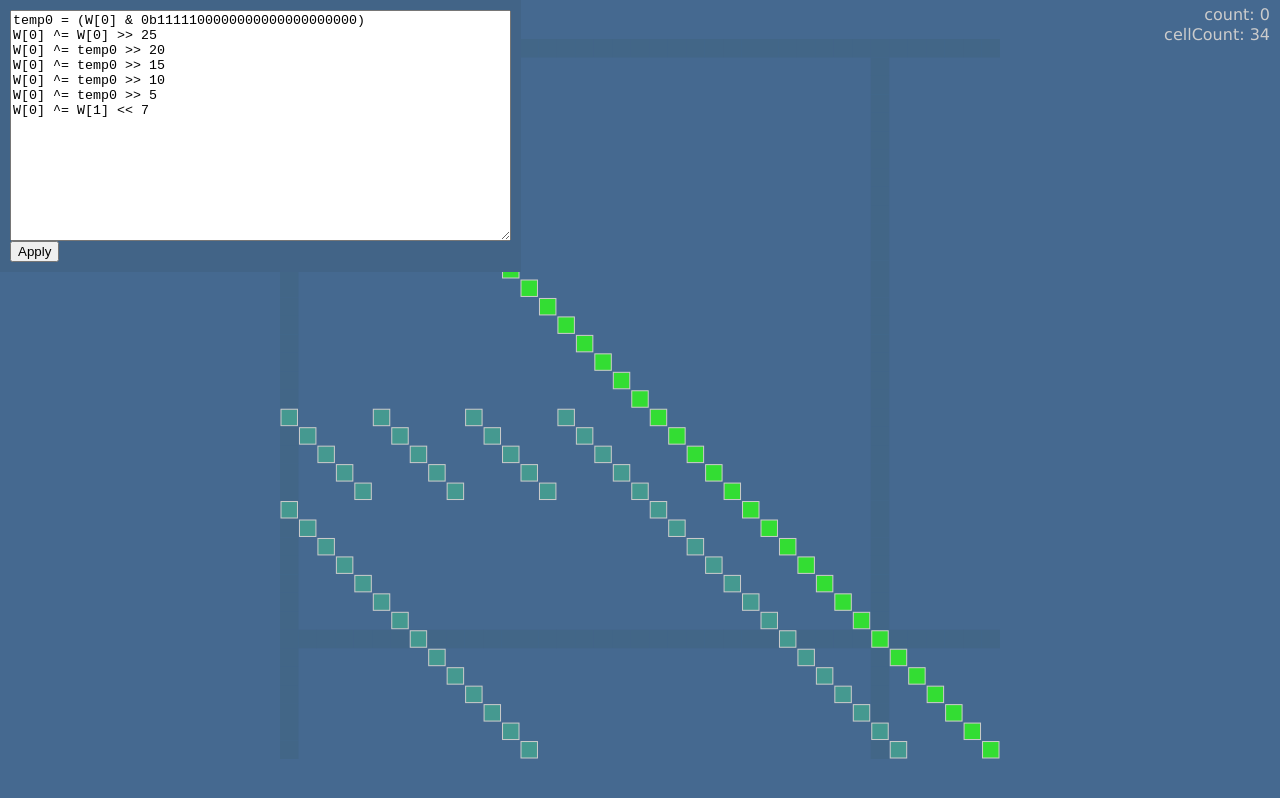
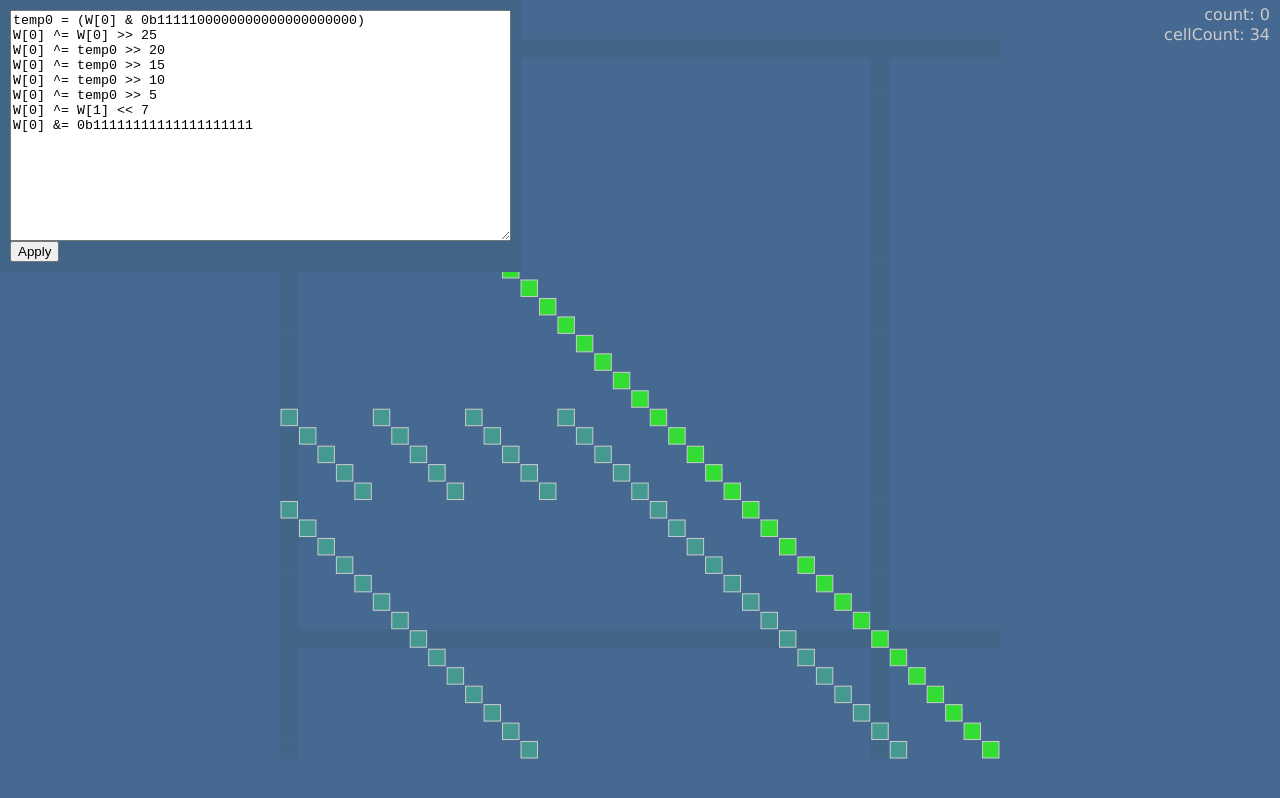
Before and after one commit to boppreh/jsmatrixboard, a plain HTML site: page finder.html in a window 1280 px wide. Drawn offline with Linux system fonts and the light colour scheme.

Commit message:
Cleanup unused bits of last word

```diff
--- a/finder.html
+++ b/finder.html
@@ -460,6 +460,10 @@ function makeWordAlgorithm() {
         }
         count++;
     }
+    var m = (matrix.width + 1) / 2;
+    if (m % 32 != 0) {
+        code.push('W[' + ((m/32)|0) + '] &= 0b' + repeatStr('1', m%32));
+    }
     document.getElementById('user-algorithm').value = temporaryAssignments.concat(code).join('\n');
 }
 makeWordAlgorithm();
```
